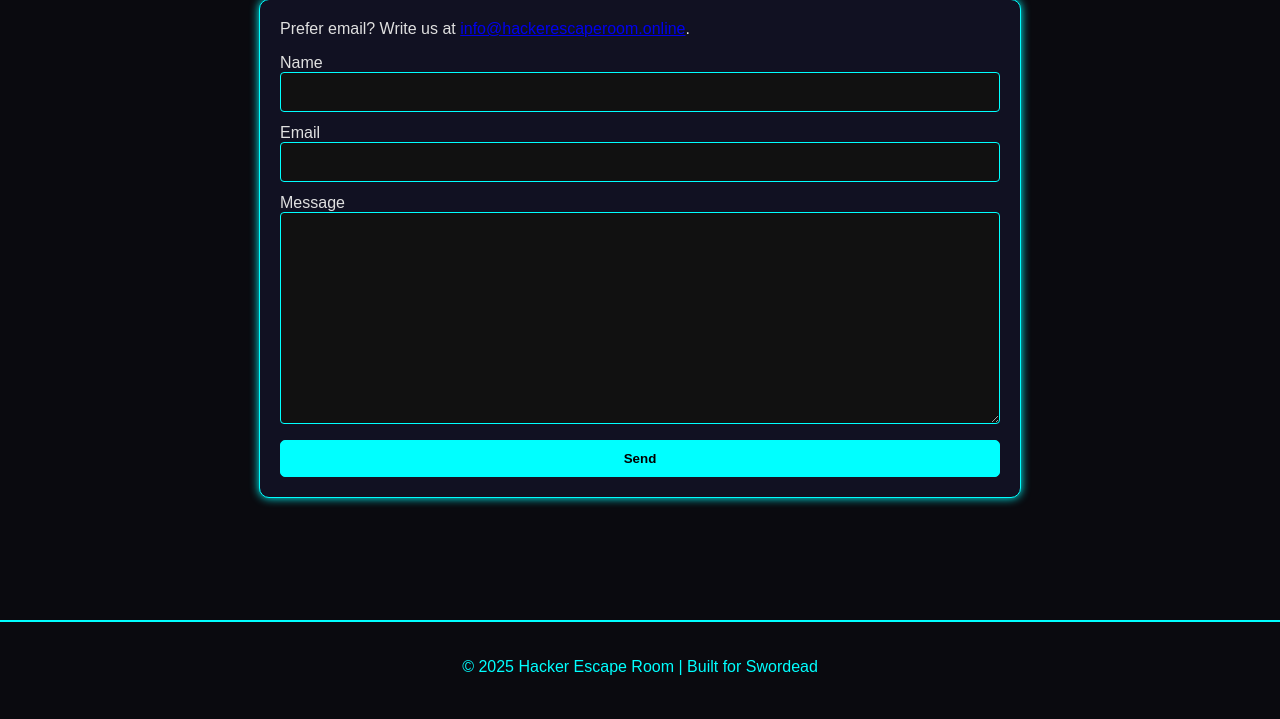
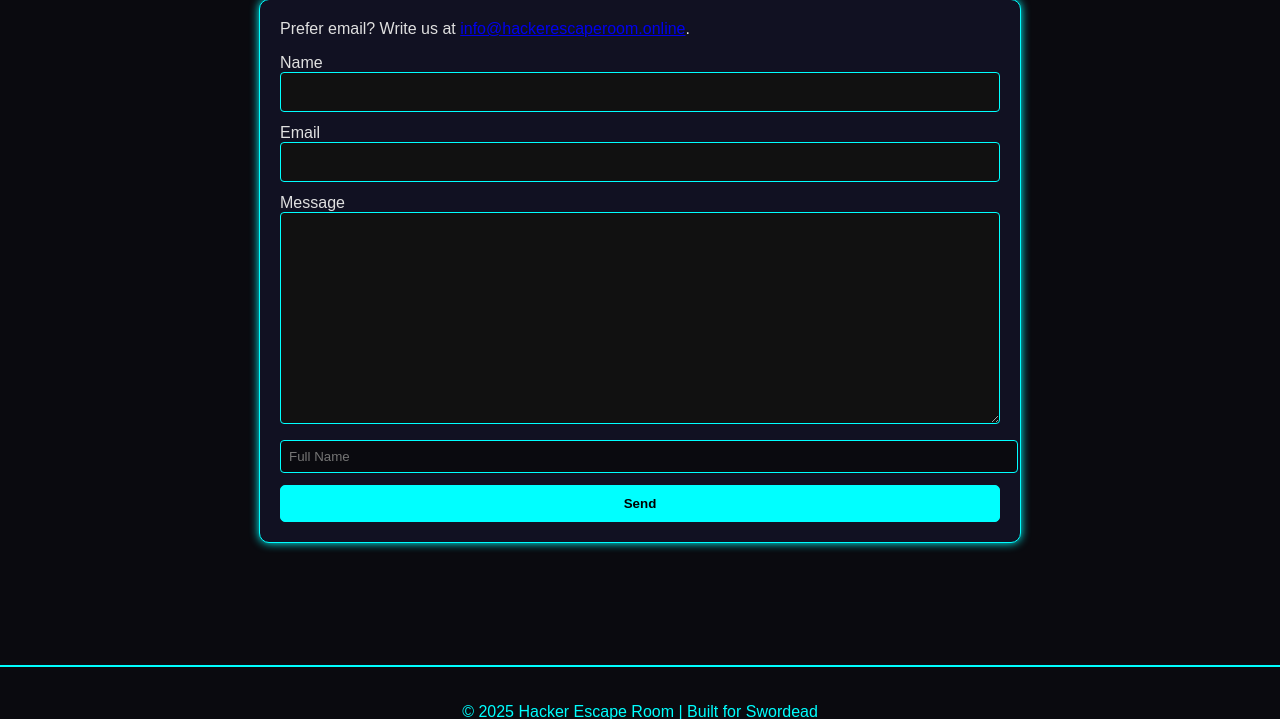
Before and after one commit to cfazuero1/flask-railway-app, a Flask app: page /contact in a window 1280 px wide. Shown: the part 467-1186 px from the top of the page. Before the commit the page ends 1142 px from the top, so only its background shows below. Run offline with Flask 3, Linux system fonts and the light colour scheme.

Commit message:
email form

```diff
--- a/templates/contact.html
+++ b/templates/contact.html
@@ -25,6 +25,13 @@
         <label>Message</label>
         <textarea class="input" name="message" style="min-height:180px; min-width:100%;" rows="10" required></textarea>
       </div>
+      <div class="col">
+          <input type="hidden" id="_subject" name="_subject" value="Hacker Escape Room Message">
+          <input type="text" name="name" class="form-control" placeholder="Full Name" required="">
+          <input type="hidden" name="_captcha" value="false">
+          <input type="hidden" name="_next" value="https://www.hackerescaperoom.online/thanks/">
+        </div>
+
       <button class="btn" type="submit">Send</button>
 
       {% if message %}
```
